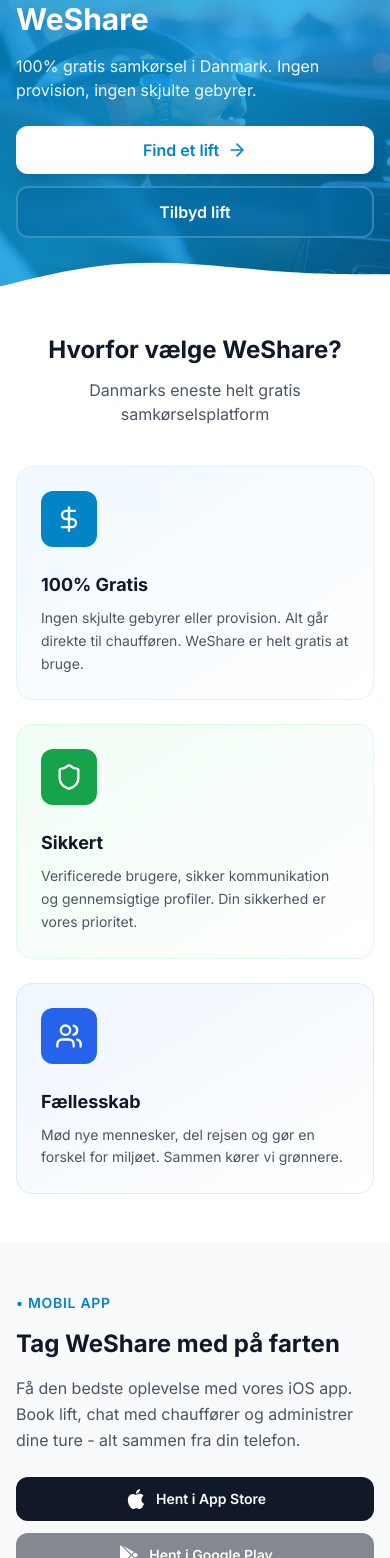
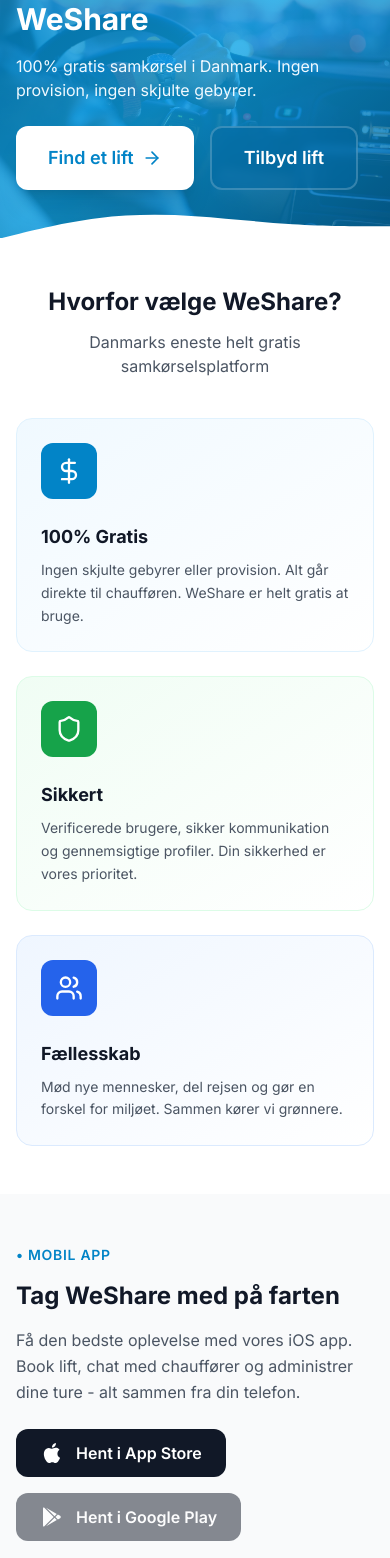
Before and after one commit to ralphboass/wesharedk, a Next.js app: page / in a window 390 px wide. Shown: the part 150-1708 px from the top of the page. Built offline with nearby package versions, Linux system fonts and the light colour scheme; no server answers.

Commit message:
Revert buttons to original working style - remove responsive width changes

```diff
--- a/src/app/page.tsx
+++ b/src/app/page.tsx
@@ -29,17 +29,17 @@
             <p className="text-base sm:text-lg md:text-xl lg:text-2xl mb-6 sm:mb-8 text-brand-50">
               100% gratis samkørsel i Danmark. Ingen provision, ingen skjulte gebyrer.
             </p>
-            <div className="flex flex-col sm:flex-row flex-wrap gap-3 sm:gap-4">
+            <div className="flex flex-wrap gap-4">
               <Link
                 href="/rides"
-                className="inline-flex items-center justify-center sm:justify-start gap-2 px-6 sm:px-8 py-3 sm:py-4 bg-white text-brand-600 rounded-xl font-semibold text-base sm:text-lg hover:bg-gray-50 shadow-xl hover:shadow-2xl transition-all w-full sm:w-auto"
+                className="inline-flex items-center gap-2 px-8 py-4 bg-white text-brand-600 rounded-xl font-semibold text-lg hover:bg-gray-50 shadow-xl hover:shadow-2xl transition-all"
               >
                 Find et lift
                 <ArrowRight className="w-5 h-5" />
               </Link>
               <Link
                 href="/rides/new"
-                className="inline-flex items-center justify-center sm:justify-start gap-2 px-6 sm:px-8 py-3 sm:py-4 bg-brand-700/50 backdrop-blur-sm text-white rounded-xl font-semibold text-base sm:text-lg hover:bg-brand-700/70 border-2 border-white/20 transition-all w-full sm:w-auto"
+                className="inline-flex items-center gap-2 px-8 py-4 bg-brand-700/50 backdrop-blur-sm text-white rounded-xl font-semibold text-lg hover:bg-brand-700/70 border-2 border-white/20 transition-all"
               >
                 Tilbyd lift
               </Link>
@@ -116,12 +116,12 @@
               <p className="text-base sm:text-lg text-gray-600 mb-6 sm:mb-8 leading-relaxed">
                 Få den bedste oplevelse med vores iOS app. Book lift, chat med chauffører og administrer dine ture - alt sammen fra din telefon.
               </p>
-              <div className="flex flex-col sm:flex-row flex-wrap gap-3 sm:gap-4">
+              <div className="flex flex-wrap gap-4">
                 <a
                   href="https://apps.apple.com/dk/app/weshare-ride/id6754946645"
                   target="_blank"
                   rel="noopener noreferrer"
-                  className="inline-flex items-center justify-center sm:justify-start gap-2 sm:gap-3 px-5 sm:px-6 py-2.5 sm:py-3 bg-gray-900 text-white rounded-xl text-sm sm:text-base font-semibold hover:bg-gray-800 transition-colors w-full sm:w-auto"
+                  className="inline-flex items-center gap-3 px-6 py-3 bg-gray-900 text-white rounded-xl font-semibold hover:bg-gray-800 transition-colors"
                 >
                   <svg className="w-6 h-6" viewBox="0 0 24 24" fill="currentColor">
                     <path d="M18.71 19.5c-.83 1.24-1.71 2.45-3.05 2.47-1.34.03-1.77-.79-3.29-.79-1.53 0-2 .77-3.27.82-1.31.05-2.3-1.32-3.14-2.53C4.25 17 2.94 12.45 4.7 9.39c.87-1.52 2.43-2.48 4.12-2.51 1.28-.02 2.5.87 3.29.87.78 0 2.26-1.07 3.81-.91.65.03 2.47.26 3.64 1.98-.09.06-2.17 1.28-2.15 3.81.03 3.02 2.65 4.03 2.68 4.04-.03.07-.42 1.44-1.38 2.83M13 3.5c.73-.83 1.94-1.46 2.94-1.5.13 1.17-.34 2.35-1.04 3.19-.69.85-1.83 1.51-2.95 1.42-.15-1.15.41-2.35 1.05-3.11z"/>
@@ -130,7 +130,7 @@
                 </a>
                 <a
                   href="#"
-                  className="inline-flex items-center justify-center sm:justify-start gap-2 sm:gap-3 px-5 sm:px-6 py-2.5 sm:py-3 bg-gray-900 text-white rounded-xl text-sm sm:text-base font-semibold hover:bg-gray-800 transition-colors opacity-50 cursor-not-allowed w-full sm:w-auto"
+                  className="inline-flex items-center gap-3 px-6 py-3 bg-gray-900 text-white rounded-xl font-semibold hover:bg-gray-800 transition-colors opacity-50 cursor-not-allowed"
                   onClick={(e) => e.preventDefault()}
                 >
                   <svg className="w-6 h-6" viewBox="0 0 24 24" fill="currentColor">
```
